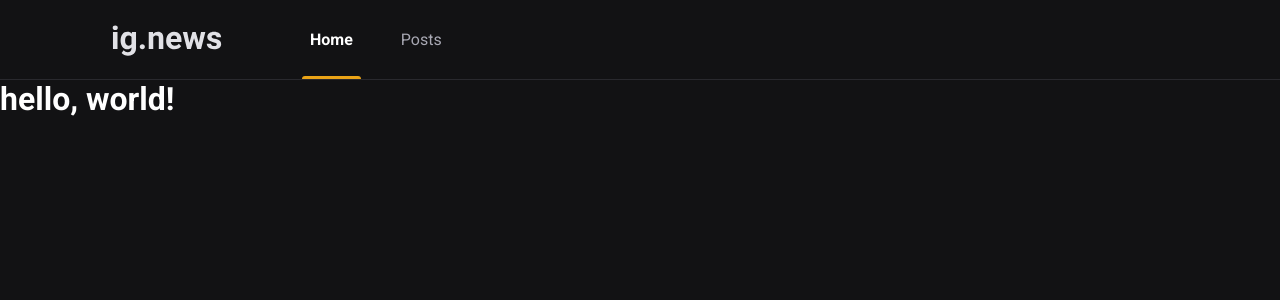
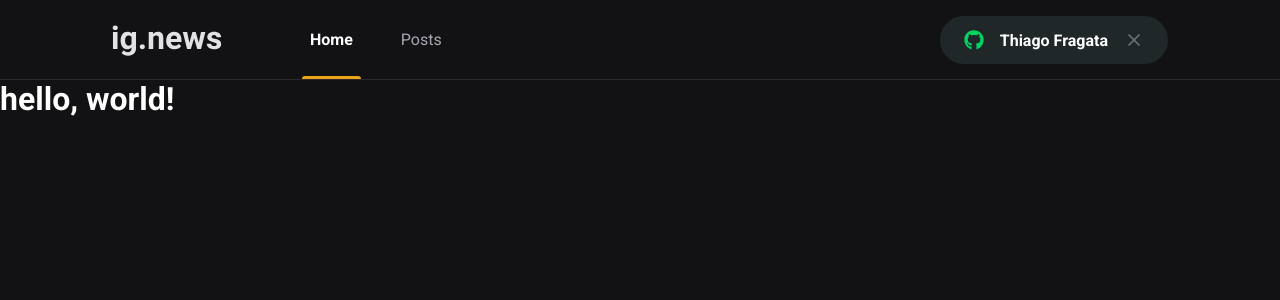
Before and after one commit to ThiagoFragata/Chapter3-Ig-news, a Next.js app: page / in a window 1280 px wide. Shown: the top 300 px of the page. Built offline with nearby package versions, Linux system fonts and the light colour scheme.

Commit message:
componente signInButton

```diff
--- a/package.json
+++ b/package.json
@@ -12,6 +12,7 @@
     "next": "11.0.1",
     "react": "17.0.2",
     "react-dom": "17.0.2",
+    "react-icons": "^4.2.0",
     "sass": "^1.37.0"
   },
   "devDependencies": {
--- a/src/components/Header/index.tsx
+++ b/src/components/Header/index.tsx
@@ -1,3 +1,4 @@
+import { SignInButton } from "../SignInButton";
 import styles from "./styles.module.scss";
 
 export function Header() {
@@ -9,6 +10,8 @@
           <a className={styles.active} href="/">Home</a>
           <a href="/">Posts</a>
         </nav>
+
+        <SignInButton />
       </div>
     </header>
   );
--- a/src/components/Header/styles.module.scss
+++ b/src/components/Header/styles.module.scss
@@ -50,4 +50,8 @@
             }
         }
     }
+
+    >button {
+        margin-left: auto;
+    }
 }
--- /dev/null
+++ b/src/components/SignInButton/Styles.module.scss
@@ -0,0 +1,33 @@
+.signInButton {
+    height: 3rem;
+    border-radius: 3rem;
+    background-color: var(--gray-850);
+    border: 0;
+    padding: 0 1.5rem;
+
+    display: flex;
+    align-items: center;
+    justify-content: center;
+
+    color: var(--white);
+    font-weight: bold;
+
+    svg {
+        width: 20px;
+        height: 20px;
+    }
+
+    svg:first-child {
+        margin-right: 1rem;
+    }
+
+    svg.closeIcon {
+        margin-left: 1rem;
+    }
+
+    transition: filter .2s;
+
+    &:hover {
+        filter: brightness(0.8);
+    }
+}
--- /dev/null
+++ b/src/components/SignInButton/index.tsx
@@ -0,0 +1,21 @@
+import { FaGithub } from "react-icons/fa";
+import { FiX } from "react-icons/fi";
+
+import styles from "./styles.module.scss";
+
+export function SignInButton() {
+  const isUserLoggedIn = true;
+
+  return isUserLoggedIn ? (
+    <button className={styles.signInButton} type="button">
+      <FaGithub color="#04d361" />
+      Thiago Fragata
+      <FiX color="#737380" className={styles.closeIcon} />
+    </button>
+  ) : (
+    <button className={styles.signInButton} type="button">
+      <FaGithub color="#eba417" />
+      Sign in with GitHub
+    </button>
+  );
+}
--- a/src/styles/globals.scss
+++ b/src/styles/globals.scss
@@ -10,6 +10,7 @@
     --gray-100: #e1e1e6;
     --gray-300: #a8a8b3;
     --gray-800: #29292e;
+    --gray-850: #1f2729;
     --gray-900: #121214;
 
     --cyan-500: #61b1fb;
```
Also changed, not shown: 1 other file (tests, documents, lock files or other folders).
